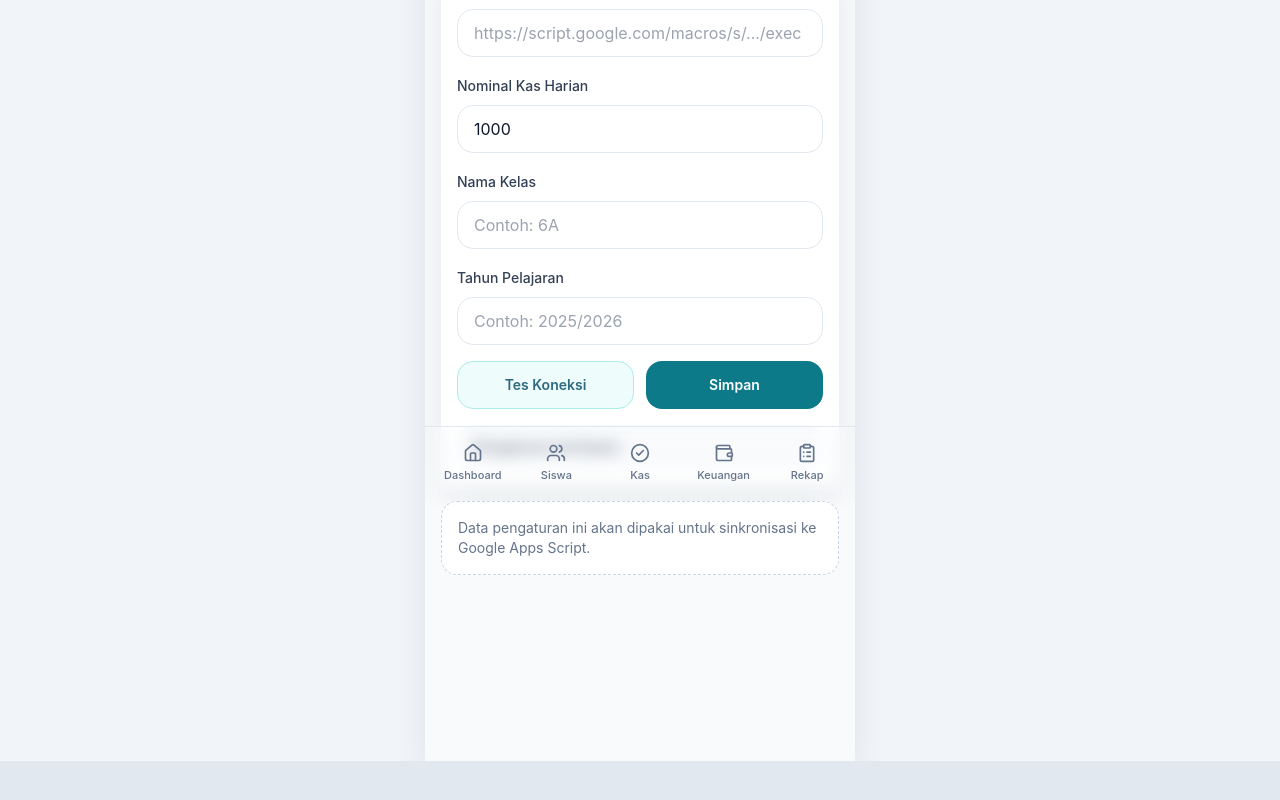
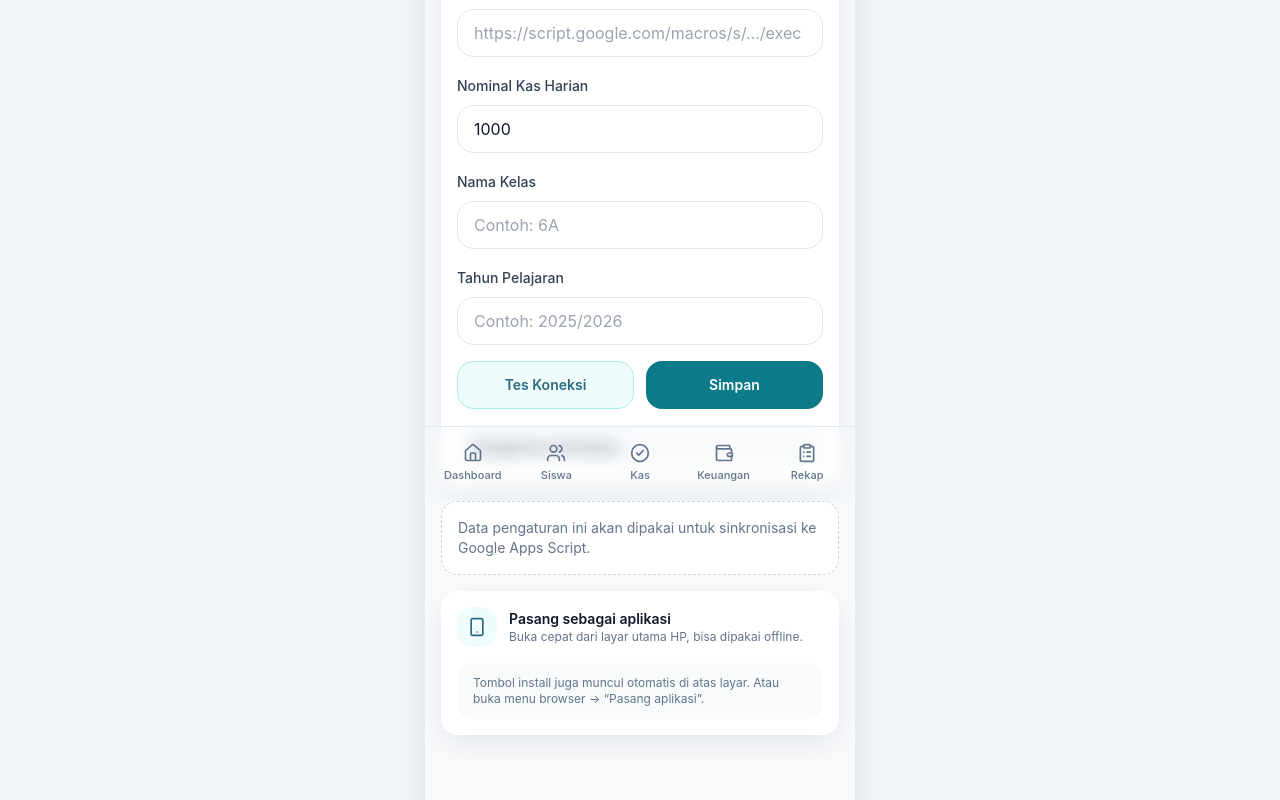
Before and after one commit to pakchoyy/kaskelas, a React (Vite) app: page /settings in a window 1280 px wide. Shown: the part 300-1100 px from the top of the page. Before the commit the page ends 1061 px from the top, so only its background shows below. Built offline with nearby package versions, Linux system fonts and the light colour scheme.

Commit message:
feat: kembalikan tombol install di Pengaturan

```diff
--- a/src/pages/SettingsPage.tsx
+++ b/src/pages/SettingsPage.tsx
@@ -1,12 +1,15 @@
+import { Download, Smartphone } from 'lucide-react';
 import { PageShell } from '../components/PageShell';
 import { useState } from 'react';
 import { useAppSettings } from '../hooks/useAppSettings';
+import { usePwaInstall } from '../hooks/usePwaInstall';
 import { requestSync } from '../lib/sync';
 
 type ConnectionState = 'idle' | 'testing' | 'success' | 'error';
 
 export function SettingsPage() {
   const { settings, setSettings } = useAppSettings();
+  const { canInstall, install } = usePwaInstall();
   const [connectionState, setConnectionState] = useState<ConnectionState>('idle');
   const [connectionMessage, setConnectionMessage] = useState('');
 
@@ -143,6 +146,33 @@ export function SettingsPage() {
         <div className="rounded-2xl border border-dashed border-slate-300 bg-white p-4 text-sm text-slate-500">
           Data pengaturan ini akan dipakai untuk sinkronisasi ke Google Apps Script.
         </div>
+
+        <div className="rounded-2xl bg-white p-4 shadow-soft">
+          <div className="flex items-center gap-3">
+            <span className="flex h-10 w-10 items-center justify-center rounded-2xl bg-brand-50 text-brand-700">
+              <Smartphone className="h-5 w-5" strokeWidth={2} />
+            </span>
+            <div>
+              <p className="text-sm font-semibold text-slate-900">Pasang sebagai aplikasi</p>
+              <p className="text-xs text-slate-500">Buka cepat dari layar utama HP, bisa dipakai offline.</p>
+            </div>
+          </div>
+
+          {canInstall ? (
+            <button
+              type="button"
+              onClick={() => void install()}
+              className="mt-4 flex h-12 w-full items-center justify-center gap-2 rounded-2xl bg-brand-600 text-sm font-semibold text-white"
+            >
+              <Download className="h-5 w-5" strokeWidth={2} />
+              Install Aplikasi
+            </button>
+          ) : (
+            <p className="mt-4 rounded-2xl bg-slate-50 px-4 py-3 text-xs text-slate-500">
+              Tombol install juga muncul otomatis di atas layar. Atau buka menu browser → “Pasang aplikasi”.
+            </p>
+          )}
+        </div>
       </div>
     </PageShell>
   );
```
